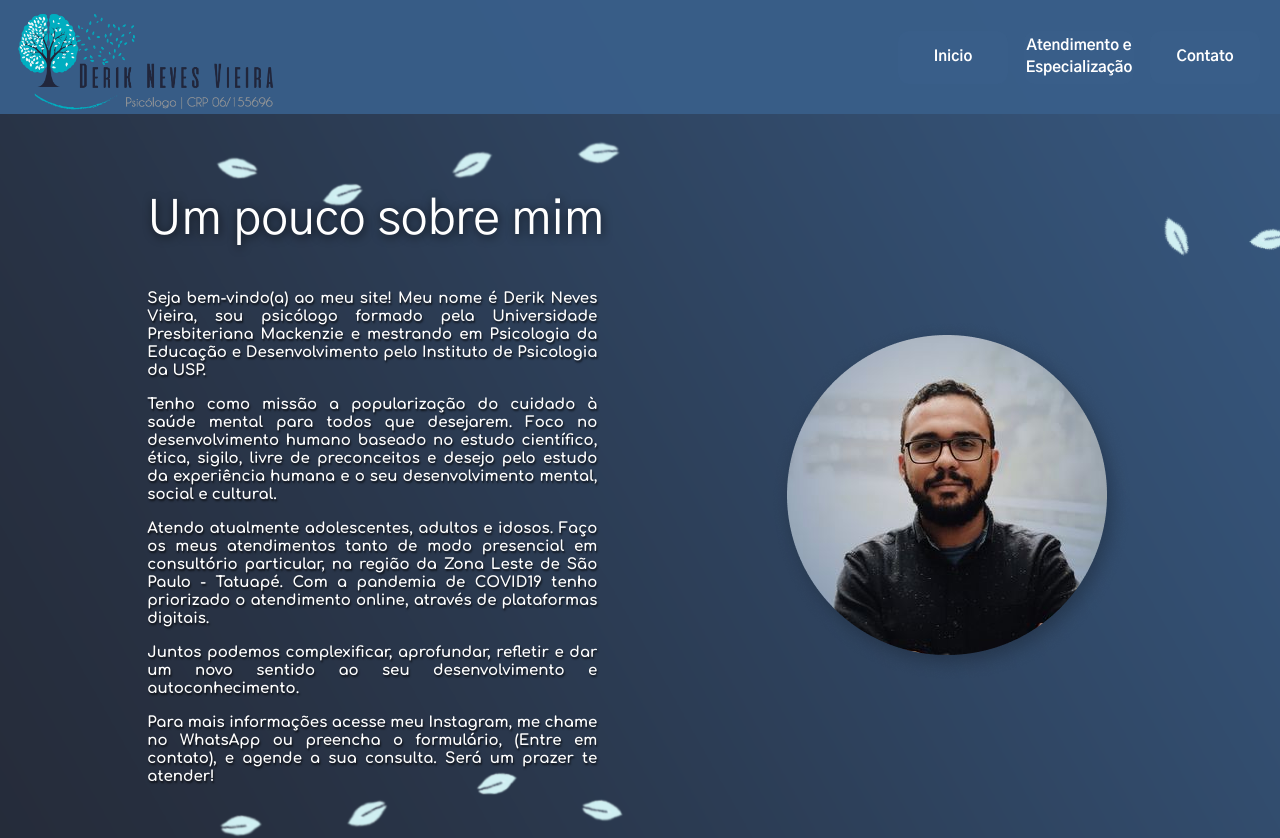
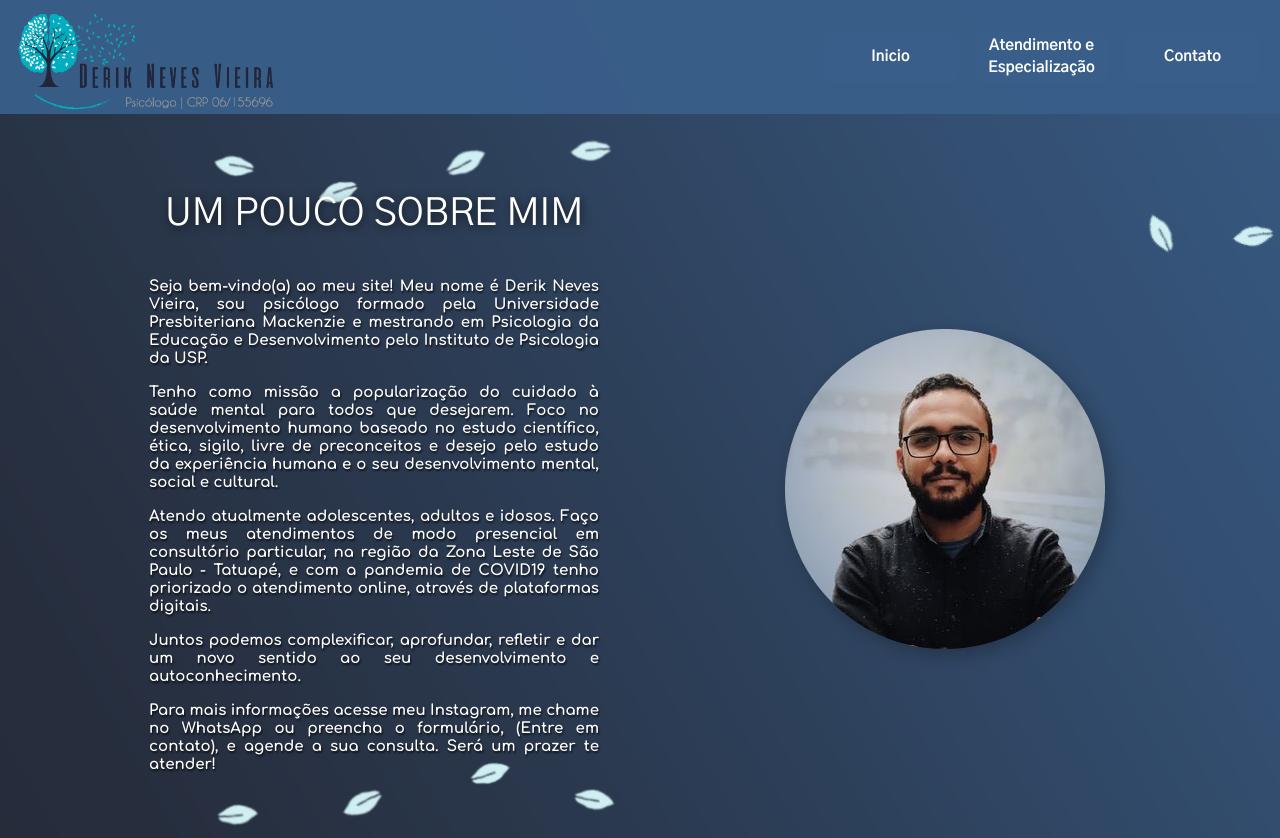
Before and after one commit to EduMSoares/Landing-Page-Derik-Neves-Vieira, a plain HTML site: page index.html in a window 1280 px wide. Shown: the top 838 px of the page. Drawn offline with nearby package versions, Linux system fonts and the light colour scheme.

Commit message:
Titulo uppercase e correção gramática

```diff
--- a/index.html
+++ b/index.html
@@ -153,7 +153,7 @@
           <h2 class="primario-txt-bio d-flex flex-column">
            <p>Seja bem-vindo(a) ao meu site! Meu nome é Derik Neves Vieira, sou psicólogo formado pela Universidade Presbiteriana Mackenzie e mestrando em Psicologia da Educação e Desenvolvimento pelo Instituto de Psicologia da USP.</p>
           <p>Tenho como missão a popularização do cuidado à saúde mental para todos que desejarem. Foco no desenvolvimento humano baseado no estudo científico, ética, sigilo, livre de preconceitos e desejo pelo estudo da experiência humana e o seu desenvolvimento mental, social e cultural.</p>
-          <p>Atendo atualmente adolescentes, adultos e idosos. Faço os meus atendimentos tanto de modo presencial em consultório particular, na região da Zona Leste de São Paulo - Tatuapé.  Com a pandemia de COVID19 tenho priorizado o atendimento online, através de plataformas digitais.</p>
+          <p>Atendo atualmente adolescentes, adultos e idosos. Faço os meus atendimentos de modo presencial em consultório particular, na região da Zona Leste de São Paulo - Tatuapé, e com a pandemia de COVID19 tenho priorizado o atendimento online, através de plataformas digitais.</p>
           <p>Juntos podemos complexificar, aprofundar, refletir e dar um novo sentido ao seu desenvolvimento e autoconhecimento.</p>
           <p>Para mais informações acesse meu Instagram, me chame no WhatsApp ou preencha o formulário, (Entre em contato), e agende a sua consulta. Será um prazer te atender!</p>
           </h2>
--- a/style.css
+++ b/style.css
@@ -113,8 +113,10 @@ img{
 }
 .primario-txt-titulo {
   font-family: 'Gothic A1', sans-serif;
-  font-size: 48px;
+  font-size: 38px;
   font-weight: 400;
+  text-transform: uppercase;
+  text-align: center;
   color: #ffffff;
   text-shadow: 1px 2px 10px rgba(0, 0, 0, 0.65);
   /* text-transform: uppercase; */
@@ -147,7 +149,7 @@ img{
   background-color: #395e89;
   border: none;
   border-radius: 11px;
-  width: 110px;
+  width: 135px;
   height: 53px;
   font-family: 'Gothic A1', sans-serif;
   font-size: 15px;
@@ -164,7 +166,7 @@ img{
 }
 .primario-btn-item:hover {
   background-color: #12ADBF;
-  width: 115px;
+  width: 145px;
   box-shadow: 1px 2px 2px rgba(0, 0, 0, 0.1);
   color: #D0EFF2;
 }
```
